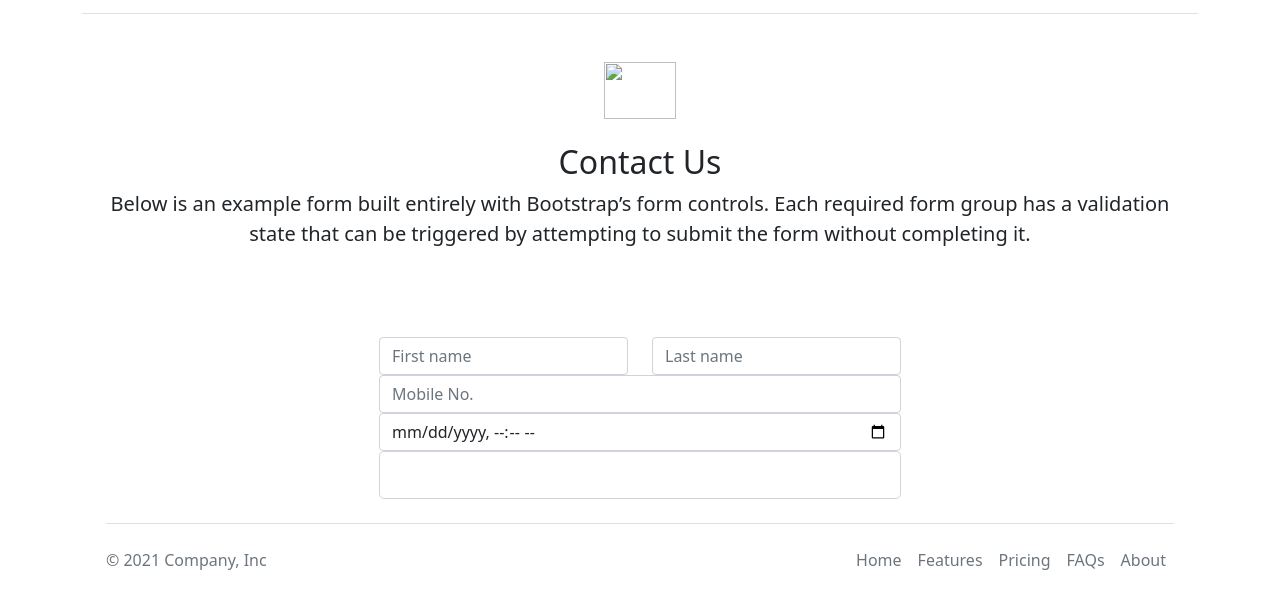
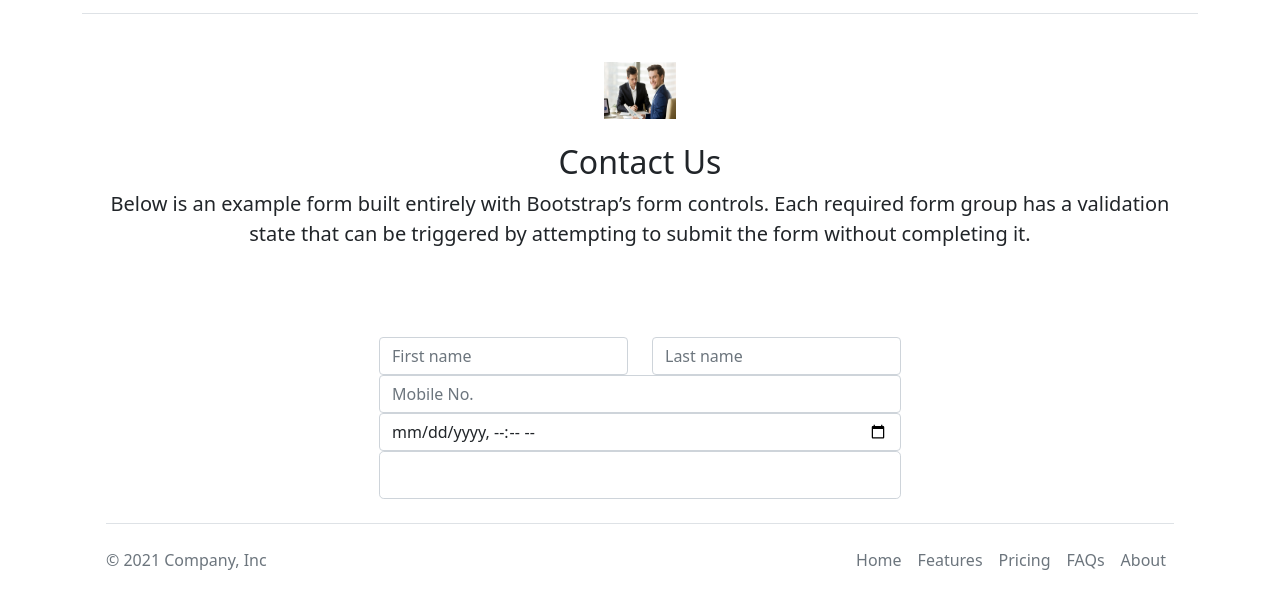
Before and after one commit to sandeeprathor55/Simple-blog-website-, a plain HTML site: page contact.html in a window 1280 px wide. Shown: the part 59-668 px from the top of the page. Drawn offline with nearby package versions, Linux system fonts and the light colour scheme.

Commit message:
Update contact.html

```diff
--- a/contact.html
+++ b/contact.html
@@ -58,7 +58,7 @@
         <div class="container">
             <main>
                 <div class="py-5 text-center">
-                    <img class="d-block mx-auto mb-4" src="/images/smiling-businessman.jpeg" alt="" width="72"
+                    <img class="d-block mx-auto mb-4" src="smiling-businessman.jpeg" alt="" width="72"
                         height="57">
                     <h2>Contact Us</h2>
                     <p class="lead">Below is an example form built entirely with Bootstrap’s form controls. Each
```
